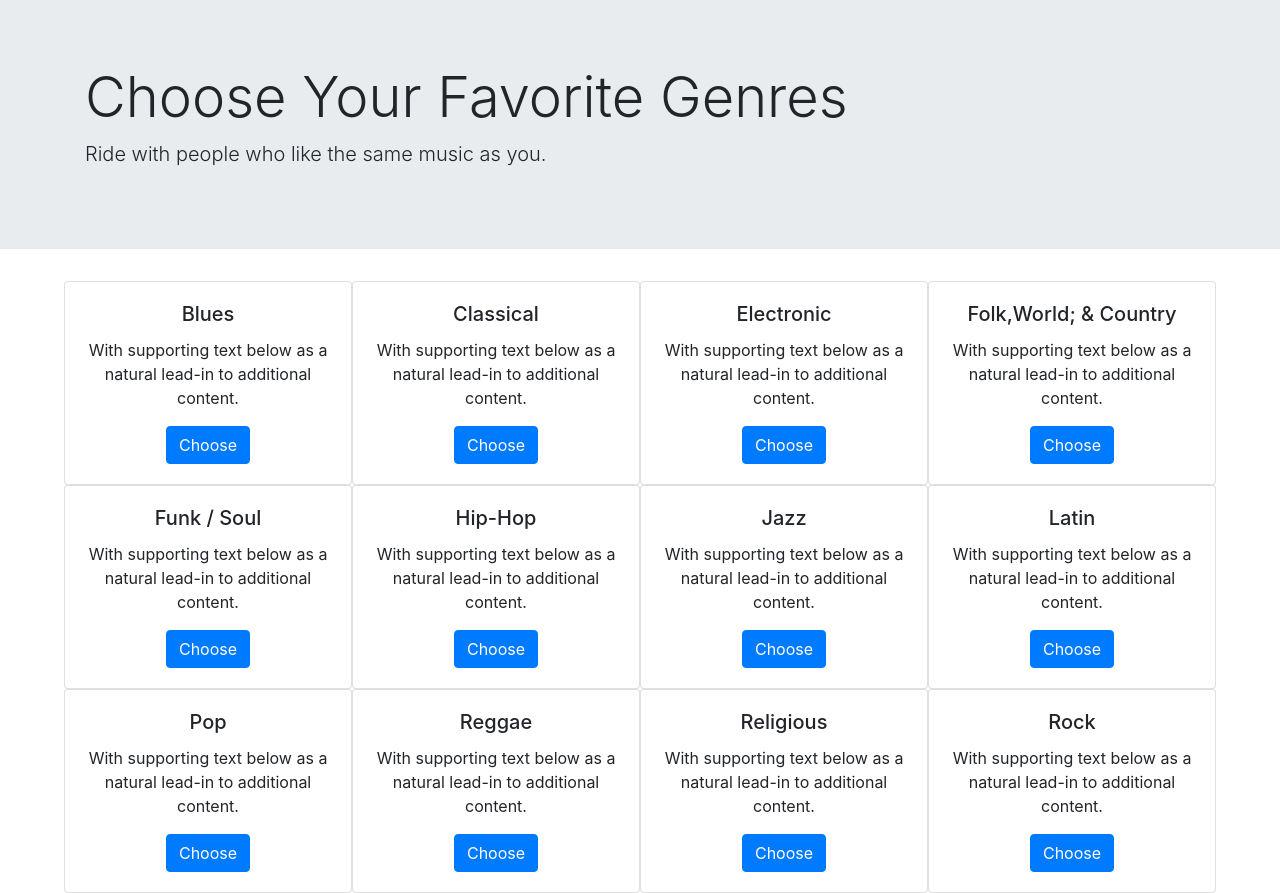
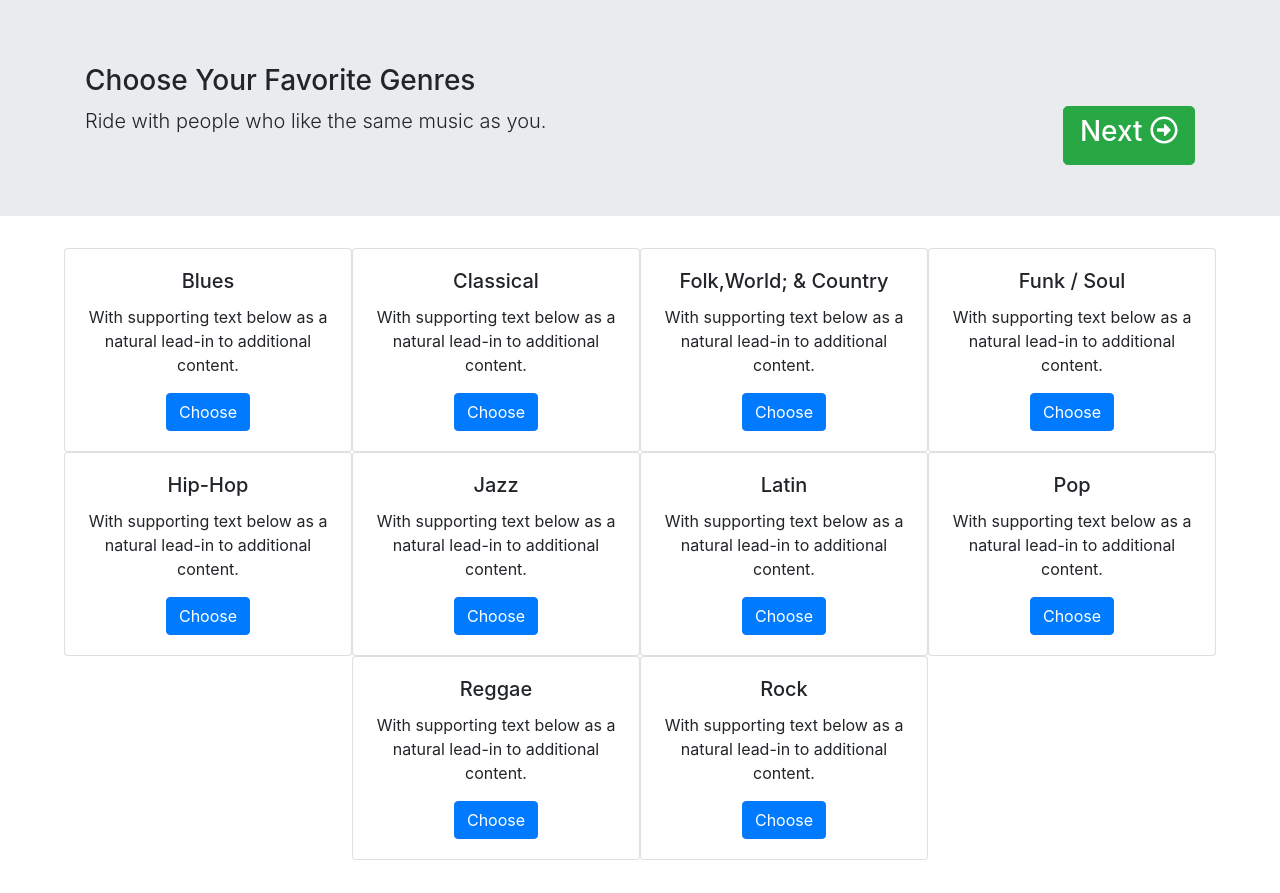
Before and after one commit to alehuer07/BestHackathonTeamEver, a plain HTML site: page routes/chooseGenres.html in a window 1280 px wide. After the commit the page ends 860 px from the top, so only its background shows below. Drawn offline with nearby package versions, Linux system fonts and the light colour scheme.

Commit message:
music selection UI

```diff
--- a/routes/chooseGenres.html
+++ b/routes/chooseGenres.html
@@ -10,8 +10,10 @@
     <link rel="stylesheet" href="../bootstrap-4.4.1-dist/bootstrap-4.4.1-dist/css/bootstrap.min.css">
     <link rel="stylesheet" href="../styles.css">
 
+    <!-- Font Awesome -->
+    <script src="https://cdnjs.cloudflare.com/ajax/libs/font-awesome/5.12.1/js/all.min.js" integrity="sha256-MAgcygDRahs+F/Nk5Vz387whB4kSK9NXlDN3w58LLq0=" crossorigin="anonymous"></script>
 
-    <title>Hello, world!</title>
+    <title>Welcome!</title>
 
 
     <script type="text/javascript">
@@ -22,8 +24,12 @@
           console.log(music.indexOf(type));
           if(music.indexOf(type) == -1){
             music.push(type);
+            $("#"+type).css("background-color","lightgrey");
+            $("#"+type+"Button").html("remove");
           }else{
             music.splice(music.indexOf(type), 1);
+            $("#"+type).css("background-color","white");
+            $("#"+type+"Button").html("choose");
           }
           console.log(music);
         }
@@ -38,7 +44,8 @@
 
     <div class="jumbotron jumbotron-fluid">
         <div class="container">
-          <h1 class="display-4">Choose Your Favorite Genres</h1>
+          <h3 class="display-9">Choose Your Favorite Genres</h3>
+          <button class="btn btn-lg btn-success" style="float:right" onclick="window.location.href='../index.html?m='+music"> <h3> Next <i class="far fa-arrow-alt-circle-right"></i></h3></button>
           <p class="lead">Ride with people who like the same music as you.</p>
         </div>
       </div>
@@ -46,113 +53,94 @@
         <div class="row justify-content-sm-center">
             <div class="column-sm">
               <div class="card text-center" style="width: 18rem;">
-                  <div class="card-body">
+                  <div class="card-body" id="blues">
                     <h5 class="card-title">Blues</h5>
                     <p class="card-text">With supporting text below as a natural lead-in to additional content.</p>
-                    <a href="#" class="btn btn-primary" onclick=func("blues")>Choose</a>
+                    <a href="#" class="btn btn-primary" onclick=func("blues") id="bluesButton">Choose</a>
                   </div>
                 </div>
             </div>
             <div class="column-sm">
               <div class="card text-center" style="width: 18rem;">
-                  <div class="card-body">
+                  <div class="card-body" id="classical">
                     <h5 class="card-title">Classical</h5>
                     <p class="card-text">With supporting text below as a natural lead-in to additional content.</p>
-                    <a href="#" class="btn btn-primary">Choose</a>
+                    <a href="#" class="btn btn-primary" onclick=func("classical") id="classicalButton">Choose</a>
                   </div>
                 </div>
             </div>
             <div class="column-sm">
               <div class="card text-center" style="width: 18rem;">
-                  <div class="card-body">
-                    <h5 class="card-title">Electronic</h5>
+                  <div class="card-body" id="folk">
+                    <h5 class="card-title">Folk,World; & Country</h5>
                     <p class="card-text">With supporting text below as a natural lead-in to additional content.</p>
-                    <a href="#" class="btn btn-primary">Choose</a>
+                    <a href="#" class="btn btn-primary" onclick=func("folk") id="folkButton">Choose</a>
                   </div>
                 </div>
             </div>
             <div class="column-sm">
               <div class="card text-center" style="width: 18rem;">
-                  <div class="card-body">
-                    <h5 class="card-title">Folk,World; & Country</h5>
+                  <div class="card-body" id="funk">
+                    <h5 class="card-title">Funk / Soul</h5>
                     <p class="card-text">With supporting text below as a natural lead-in to additional content.</p>
-                    <a href="#" class="btn btn-primary">Choose</a>
+                    <a href="#" class="btn btn-primary" onclick=func("funk") id="funkButton">Choose</a>
                   </div>
                 </div>
             </div>
             <div class="column-sm">
               <div class="card text-center" style="width: 18rem;">
-                  <div class="card-body">
-                    <h5 class="card-title">Funk / Soul</h5>
+                  <div class="card-body" id="hip">
+                    <h5 class="card-title">Hip-Hop</h5>
                     <p class="card-text">With supporting text below as a natural lead-in to additional content.</p>
-                    <a href="#" class="btn btn-primary">Choose</a>
+                    <a href="#" class="btn btn-primary" onclick=func("hip") id="hipButton">Choose</a>
                   </div>
                 </div>
             </div>
             <div class="column-sm">
               <div class="card text-center" style="width: 18rem;">
-                  <div class="card-body">
-                    <h5 class="card-title">Hip-Hop</h5>
+                  <div class="card-body" id="jazz">
+                    <h5 class="card-title">Jazz</h5>
                     <p class="card-text">With supporting text below as a natural lead-in to additional content.</p>
-                    <a href="#" class="btn btn-primary">Choose</a>
+                    <a href="#" class="btn btn-primary" onclick=func("jazz") id="jazzButton">Choose</a>
                   </div>
                 </div>
             </div>
             <div class="column-sm">
               <div class="card text-center" style="width: 18rem;">
-                  <div class="card-body">
-                    <h5 class="card-title">Jazz</h5>
+                  <div class="card-body" id="latin">
+                    <h5 class="card-title">Latin</h5>
                     <p class="card-text">With supporting text below as a natural lead-in to additional content.</p>
-                    <a href="#" class="btn btn-primary">Choose</a>
+                    <a href="#" class="btn btn-primary" onclick=func("latin") id="latinButton">Choose</a>
                   </div>
                 </div>
             </div>
             <div class="column-sm">
               <div class="card text-center" style="width: 18rem;">
-                  <div class="card-body">
-                    <h5 class="card-title">Latin</h5>
+                  <div class="card-body" id="pop">
+                    <h5 class="card-title">Pop</h5>
                     <p class="card-text">With supporting text below as a natural lead-in to additional content.</p>
-                    <a href="#" class="btn btn-primary">Choose</a>
+                    <a href="#" class="btn btn-primary" onclick=func("pop") id="popButton">Choose</a>
                   </div>
                 </div>
             </div>
             <div class="column-sm">
               <div class="card text-center" style="width: 18rem;">
-                  <div class="card-body">
-                    <h5 class="card-title">Pop</h5>
+                  <div class="card-body" id="reggae">
+                    <h5 class="card-title">Reggae</h5>
                     <p class="card-text">With supporting text below as a natural lead-in to additional content.</p>
-                    <a href="#" class="btn btn-primary">Choose</a>
+                    <a href="#" class="btn btn-primary" onclick=func("reggae") id="reggaeButton">Choose</a>
                   </div>
                 </div>
             </div>
             <div class="column-sm">
               <div class="card text-center" style="width: 18rem;">
-                  <div class="card-body">
-                    <h5 class="card-title">Reggae</h5>
+                  <div class="card-body" id="rock">
+                    <h5 class="card-title">Rock</h5>
                     <p class="card-text">With supporting text below as a natural lead-in to additional content.</p>
-                    <a href="#" class="btn btn-primary">Choose</a>
+                    <a href="#" class="btn btn-primary" onclick=func("rock") id="rockButton">Choose</a>
                   </div>
                 </div>
             </div>
-            <div class="column-sm">
-                <div class="card text-center" style="width: 18rem;">
-                    <div class="card-body">
-                      <h5 class="card-title">Religious</h5>
-                      <p class="card-text">With supporting text below as a natural lead-in to additional content.</p>
-                      <a href="#" class="btn btn-primary">Choose</a>
-                    </div>
-                  </div>
-              </div>
-            <div class="column-sm">
-              <div class="card text-center" style="width: 18rem;">
-                  <div class="card-body">
-                    <h5 class="card-title">Rock</h5>
-                    <p class="card-text">With supporting text below as a natural lead-in to additional content.</p>
-                    <a href="#" class="btn btn-primary">Choose</a>
-                  </div>
-                </div>
-            </div>
-
 
       </div>
 
```
